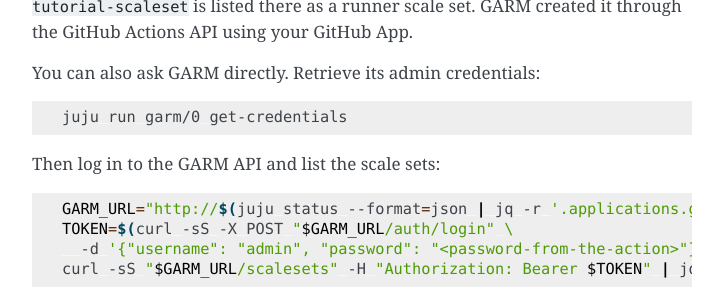
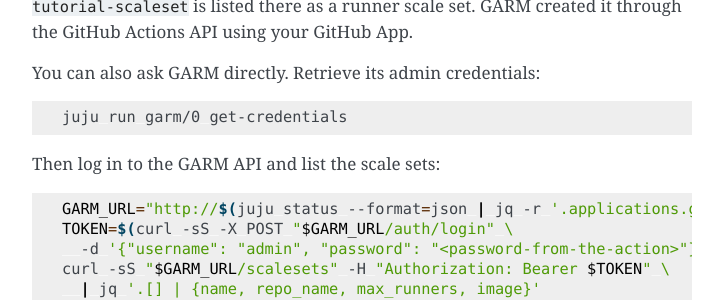
Before and after one commit to canonical/github-runner-operators, a Sphinx documentation site: the page built from docs/tutorial/garm.md, in a window 1280 px wide and 900 px high, scrolled down 5603 px, cut to the strip 0-300 px from the top of the window. Shown: the whole strip, without its empty margins (388-1111 px from the left). Built offline with Sphinx 7.4.7, drawn with Linux system fonts in a browser that asks for light colours; comment, search, counter and statistics services are not loaded; some of the changed lines change nothing that is shown.

Commit message:
docs(tutorial): use verified output in the GARM tutorial
Ran the tutorial end to end against a real GitHub App and repository. Replaces
the reconstructed status and scale set output with captured output, and shows
repo_name in the scale set query so the verification step ties the scale set to
the reader's repository.

````diff
--- a/docs/tutorial/garm.md
+++ b/docs/tutorial/garm.md
@@ -122,12 +122,12 @@
 :output-only:
 
 App             Version  Status  Scale  Charm           Channel      Rev  Address         Exposed  Message
-garm                     active      1  garm            latest/edge   94  10.152.183.218  no
-postgresql-k8s  16.14    active      1  postgresql-k8s  16/stable    927  10.152.183.83   no
+garm                     active      1  garm            latest/edge   94  10.152.183.171  no
+postgresql-k8s  16.14    active      1  postgresql-k8s  16/stable    927  10.152.183.178  no
 
 Unit               Workload  Agent  Address     Ports  Message
-garm/0*            active    idle   10.1.22.18
-postgresql-k8s/0*  active    idle   10.1.22.22         Primary
+garm/0*            active    idle   10.1.22.21
+postgresql-k8s/0*  active    idle   10.1.22.15         Primary
 ```
 
 ## Deploy a stand-in image provider
@@ -252,16 +252,16 @@
 :output-only:
 
 App                 Version  Status  Scale  Charm              Channel      Rev  Address         Exposed  Message
-fake-image-builder           active      1  any-charm          latest/beta  175  10.152.183.24   no
-garm                         active      1  garm               latest/edge   94  10.152.183.218  no
-garm-configurator            active      1  garm-configurator  latest/edge   86  10.152.183.72   no       Ready
-postgresql-k8s      16.14    active      1  postgresql-k8s     16/stable    927  10.152.183.83   no
+fake-image-builder           active      1  any-charm          latest/beta  175  10.152.183.31   no
+garm                         active      1  garm               latest/edge   94  10.152.183.171  no
+garm-configurator            active      1  garm-configurator  latest/edge   86  10.152.183.68   no       Ready
+postgresql-k8s      16.14    active      1  postgresql-k8s     16/stable    927  10.152.183.178  no
 
 Unit                   Workload  Agent  Address     Ports  Message
-fake-image-builder/0*  active    idle   10.1.22.44
-garm-configurator/0*   active    idle   10.1.22.28         Ready
-garm/0*                active    idle   10.1.22.18
-postgresql-k8s/0*      active    idle   10.1.22.22         Primary
+fake-image-builder/0*  active    idle   10.1.22.55
+garm-configurator/0*   active    idle   10.1.22.47         Ready
+garm/0*                active    idle   10.1.22.21
+postgresql-k8s/0*      active    idle   10.1.22.15         Primary
 ```
 
 An active GARM unit means the whole reconciliation succeeded, including the calls to GitHub. If
@@ -286,7 +286,8 @@
 GARM_URL="http://$(juju status --format=json | jq -r '.applications.garm.address'):8080/api/v1"
 TOKEN=$(curl -sS -X POST "$GARM_URL/auth/login" \
   -d '{"username": "admin", "password": "<password-from-the-action>"}' | jq -r .token)
-curl -sS "$GARM_URL/scalesets" -H "Authorization: Bearer $TOKEN" | jq '.[] | {name, max_runners, image}'
+curl -sS "$GARM_URL/scalesets" -H "Authorization: Bearer $TOKEN" \
+  | jq '.[] | {name, repo_name, max_runners, image}'
 ```
 
 ```{terminal}
@@ -294,6 +295,7 @@
 
 {
   "name": "tutorial-scaleset",
+  "repo_name": "your-user/your-repo",
   "max_runners": 1,
   "image": "00000000-0000-0000-0000-000000000000"
 }
````
